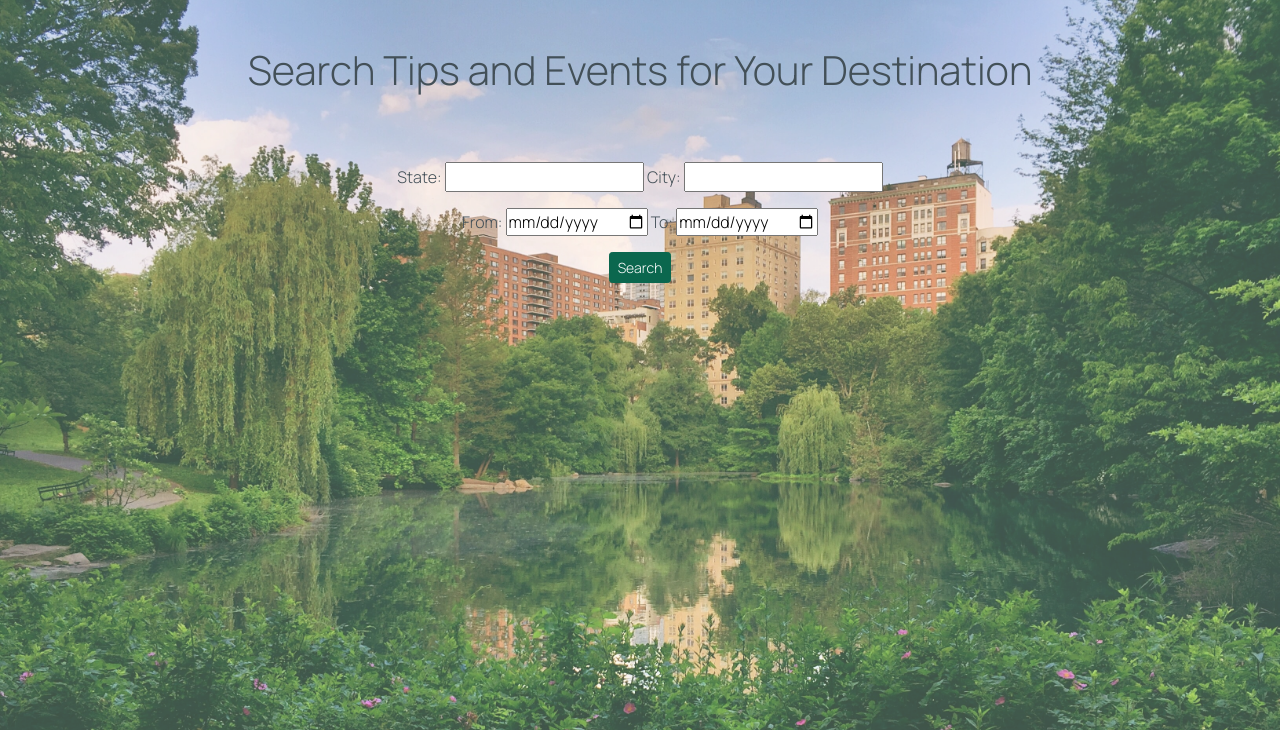
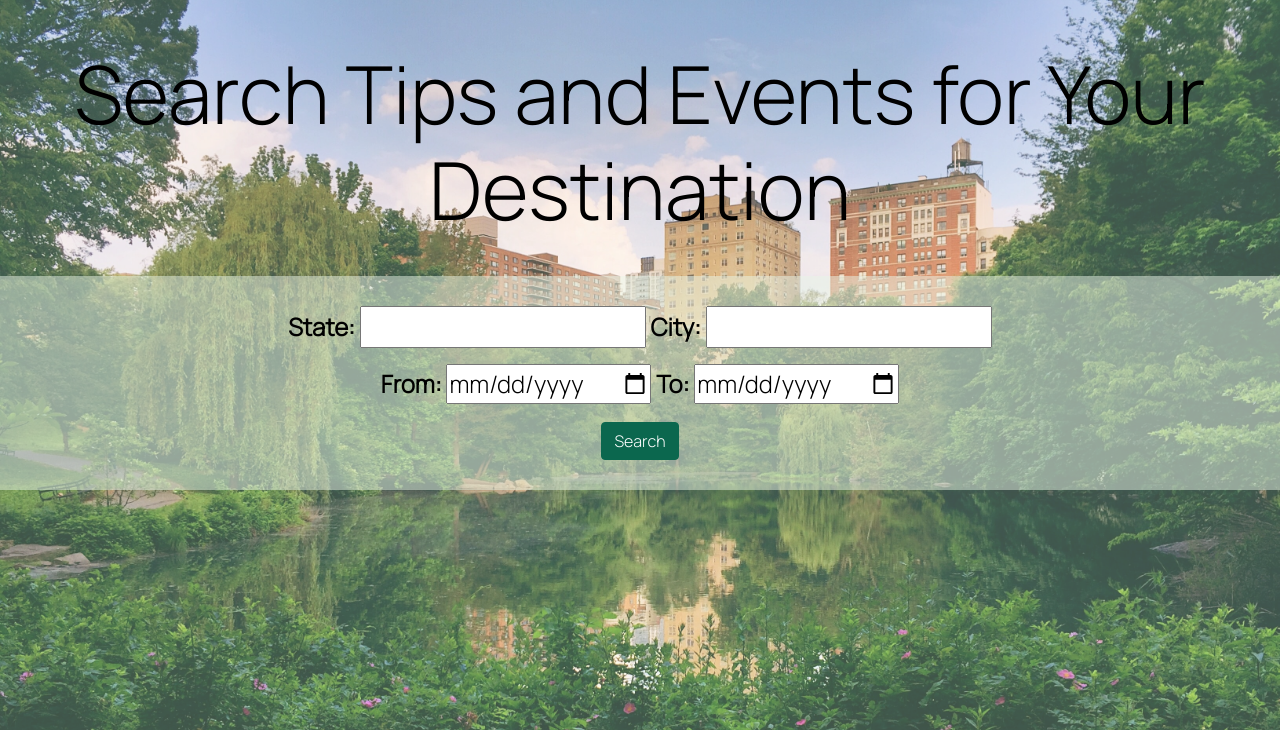
Before and after one commit to rubywaddell/project_travel_web_app, a Flask app: page /search_destination in a window 1280 px wide. Shown: the part 56-786 px from the top of the page. Run offline with Flask 2, Linux system fonts and the light colour scheme; parts of the project's set-up code (start-up, migrations or seed data) failed here and were passed over; some web fonts are replaced.

Commit message:
Add background color to search destination form to help readability

```diff
--- a/static/css/stylesheet.css
+++ b/static/css/stylesheet.css
@@ -175,19 +175,23 @@ h2 {
 .search-destination-main-div h1 {
     position: relative;
     display: block;
-    color: #435058;
+    color: #000000;
     justify-content: center;
     text-align: center;
     padding: 30px;
+    font-size: 5rem;
 }
 
 .search-destination-main-div form {
     position: relative;
     display: block;
-    color: #435058;
+    color: #000000;
     justify-content: center;
     text-align: center;
     padding: 30px;
+    font-size: x-large;
+    font-weight: bolder;
+    background-color: rgba(234, 245, 231, 0.50);
 }
 
 /* Styling for images displayed on destination_details page */
--- a/templates/search_destination_page.html
+++ b/templates/search_destination_page.html
@@ -12,26 +12,26 @@
 
         <div class="row">
             <div class="col" id="state-city-input-div">
-                <label for="state">State: </label>
+                <label for="state"><strong>State: </strong></label>
                 <input id="search-destination-state-input" type="text" name="state" required aria-required="true">
 
-                <label for="city">City: </label>
+                <label for="city"><strong>City: </strong></label>
                 <input id="search-destination-city-input" type="text" name="city" required aria-required="true">
             </div>
         </div>
         <p></p>
         <div class="row">
             <div class="col" id="date-inputs-div">
-                <label>From:</label>
+                <label><strong>From: </strong></label>
                 <input type="date" id="search-destination-departure-date" name="departure-date" required aria-required="true">
-                <label>To:</label>
+                <label><strong>To: </strong></label>
                 <input type="date" id="search-destination-arrival-date" name="arrival-date" required aria-required="true">
             </div>
         </div>
         <p></p>
         <div class="row">
             <div class="col" id="submit-form-button-div">
-                <button class="btn btn-primary btn-sm" type="submit" id="submit-state-city-btn" >Search</button>
+                <button class="btn btn-primary" type="submit" id="submit-state-city-btn">Search</button>
             </div>
         </div>
 
```
